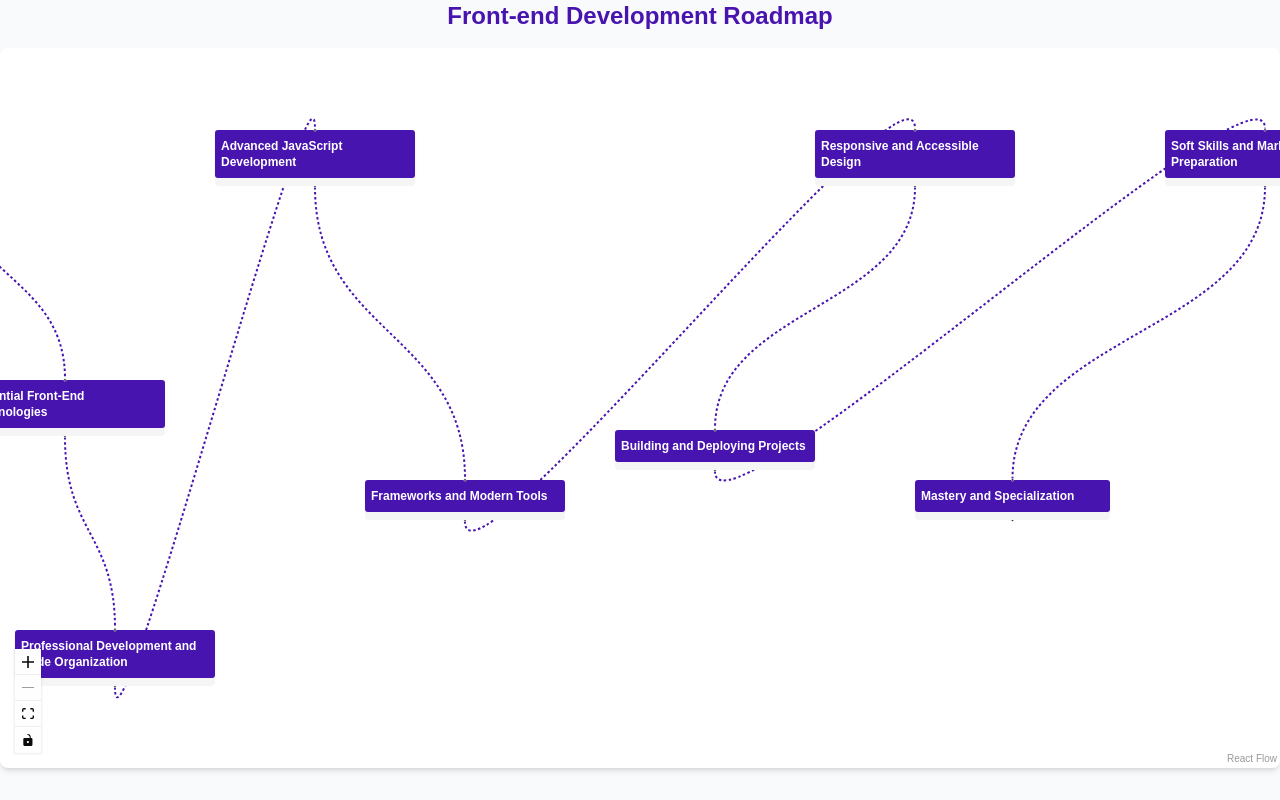
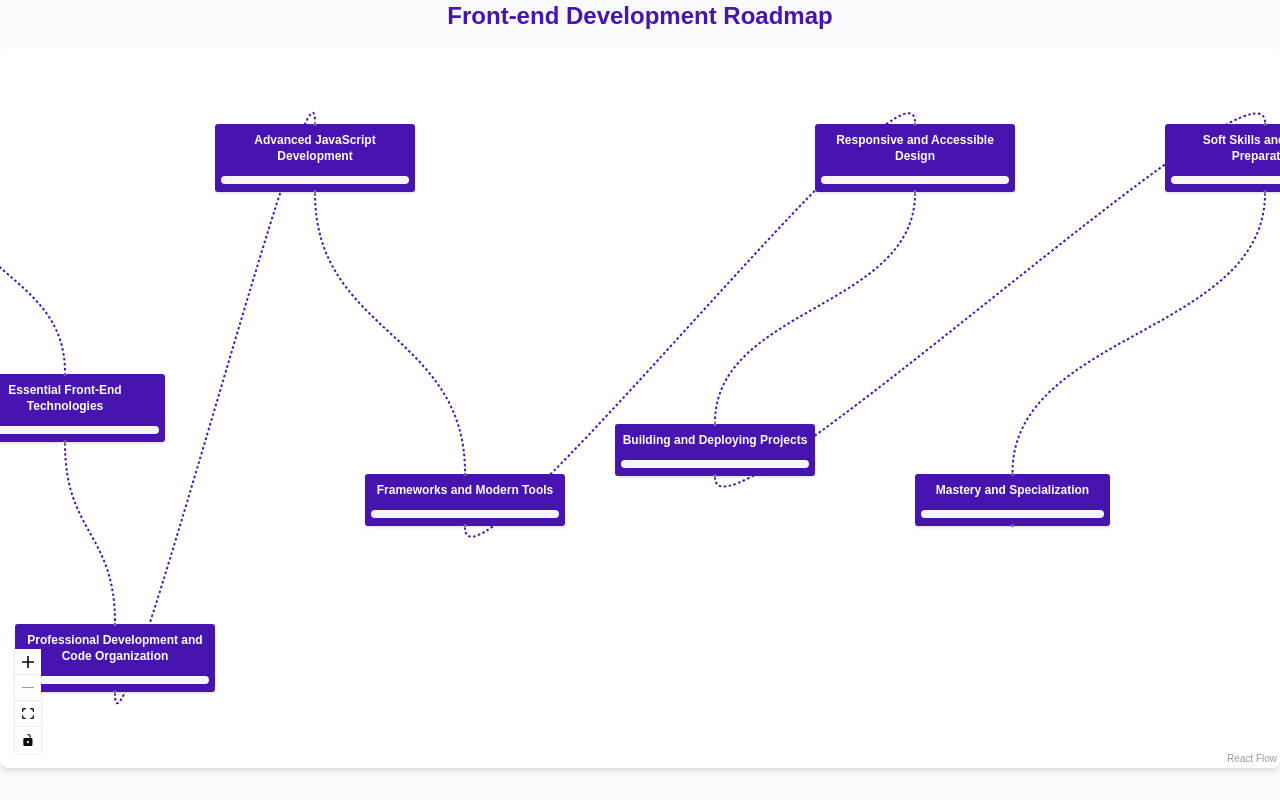
Before and after one commit to ProgramadoresSemPatria/ReactRangers-module-code-breakers, a Next.js app: page / in a window 1280 px wide. Built offline with nearby package versions, Linux system fonts and the light colour scheme.

Commit message:
style: replace progress bar inside node div

```diff
--- a/src/components/node-type/MainNode.tsx
+++ b/src/components/node-type/MainNode.tsx
@@ -9,19 +9,14 @@ import {
 import NodeStyle from './NodeStyle';
 import SubtopicItem from "./SubtopicItem";
 import { MainTopicNodeProps } from "@/data/interface";
-import useProgress from "@/data/hooks/useProgress";
-import { Progress } from "../ui/progress";
 
 
 export default function MainTopicNode({ data }: Readonly<MainTopicNodeProps>) {
-  const { progress } = useProgress();
-  const topicProgress = progress[data.title] ?? 0;
   return (
     <Sheet>
       <SheetTrigger asChild>
         <div>
           <NodeStyle title={data.title} />
-          <Progress value={topicProgress} />
         </div>
     </SheetTrigger>
       <SheetContent className='lg:min-w-[800px]'>
--- a/src/components/node-type/NodeStyle.tsx
+++ b/src/components/node-type/NodeStyle.tsx
@@ -1,22 +1,32 @@
 import { Handle, Position } from '@xyflow/react'
 import { motion } from 'framer-motion'
 import React from 'react'
+import useProgress from "@/data/hooks/useProgress";
+import { Progress } from "../ui/progress";
 
 interface NodeStyleProps {
     title: string;
 }
 
 export default function NodeStyle({ title }: Readonly<NodeStyleProps>) {
+  const { progress } = useProgress();
+  const topicProgress = progress[title] ?? 0;
+
   return (
     <>
       <Handle type="target" position={Position.Top} />
       <motion.div
-            className={`px-3 py-4 rounded-md shadow-md text-2xl bg-indigo-650 text-white font-bold cursor-pointer`}
+            className={`px-3 py-4 rounded-md shadow-md flex flex-col gap-6 text-2xl bg-indigo-650 text-white font-bold cursor-pointer`}
             initial={{ opacity: 0, scale: 0.8 }}
             animate={{ opacity: 1, scale: 1 }}
             transition={{ duration: 0.5 }}
           >
-            {title}
+            <div className='text-center'>
+              {title}
+            </div>
+            <div>
+              <Progress value={topicProgress} />
+            </div>
           </motion.div>
       <Handle type="source" position={Position.Bottom} />
     </>
```
